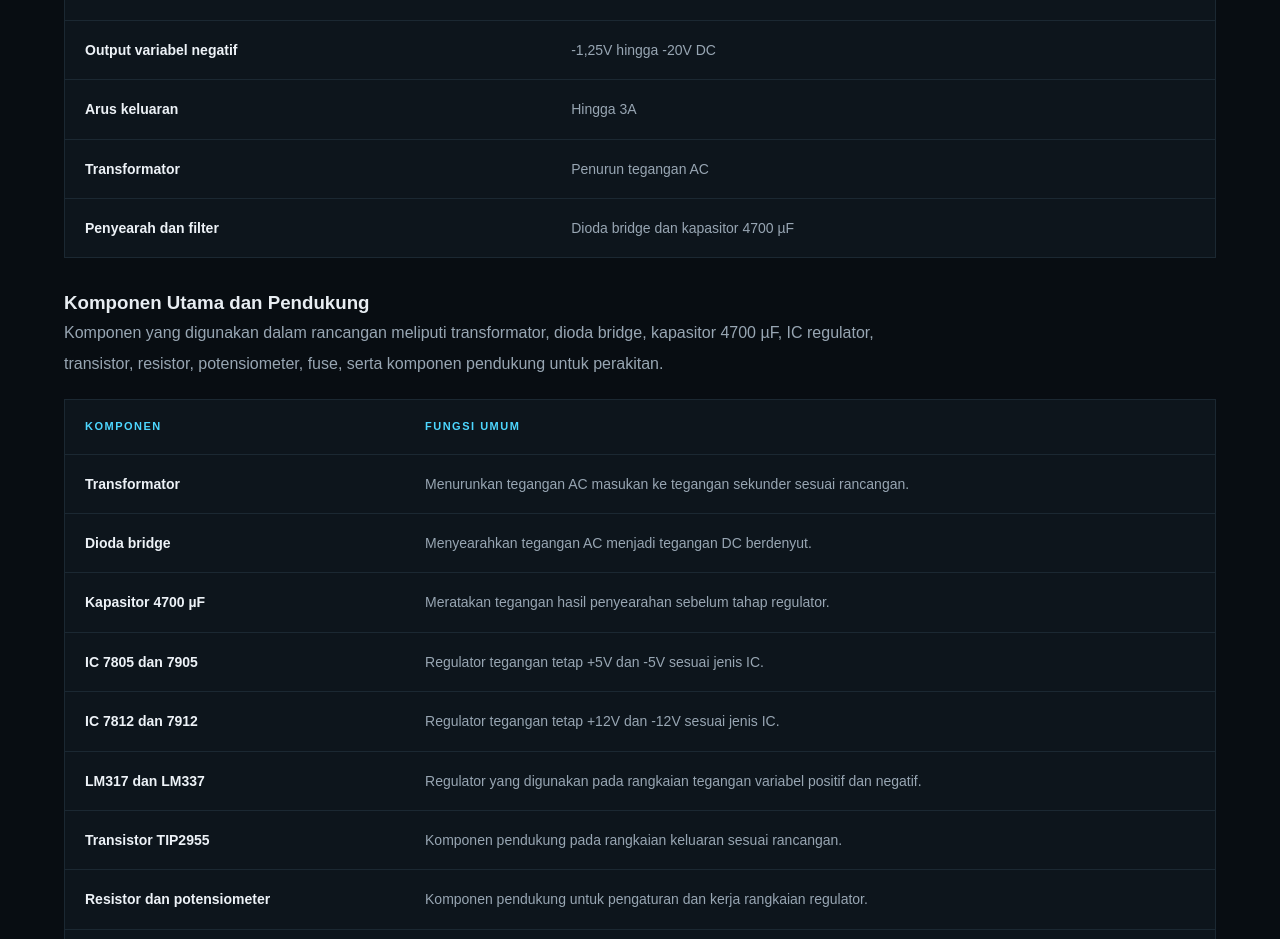
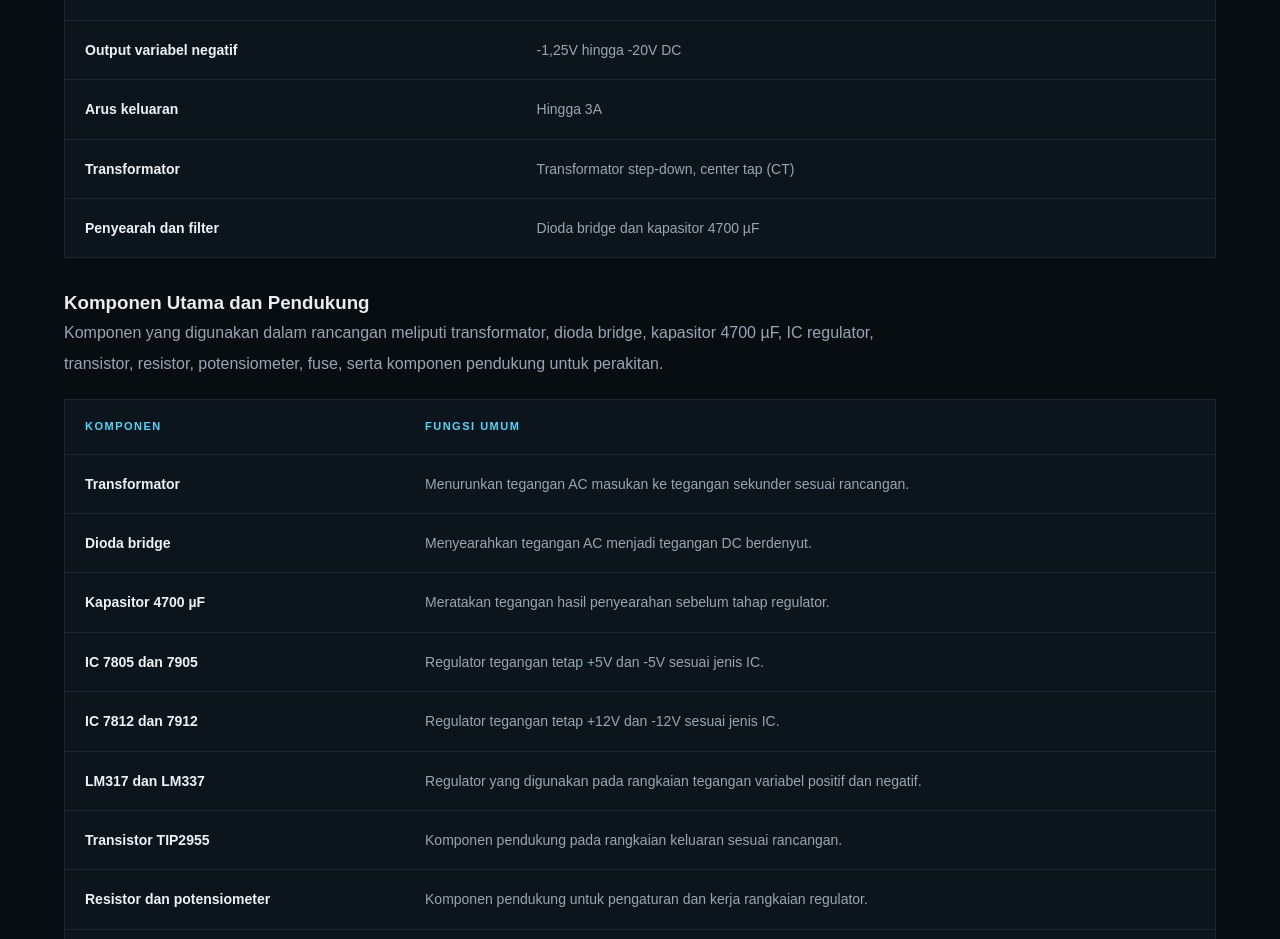
Before and after one commit to yohanridhomaulana/Yohan-Portofolio, a plain HTML site: page project-07.html in a window 1280 px wide. Shown: the part 2520-3459 px from the top of the page. Drawn offline with Linux system fonts and the light colour scheme.

```diff
--- a/project-07.html
+++ b/project-07.html
@@ -196,7 +196,7 @@
 
                         <tr>
                             <td>Transformator</td>
-                            <td>Penurun tegangan AC</td>
+                            <td>Transformator step-down, center tap (CT)</td>
                         </tr>
 
                         <tr>
```
